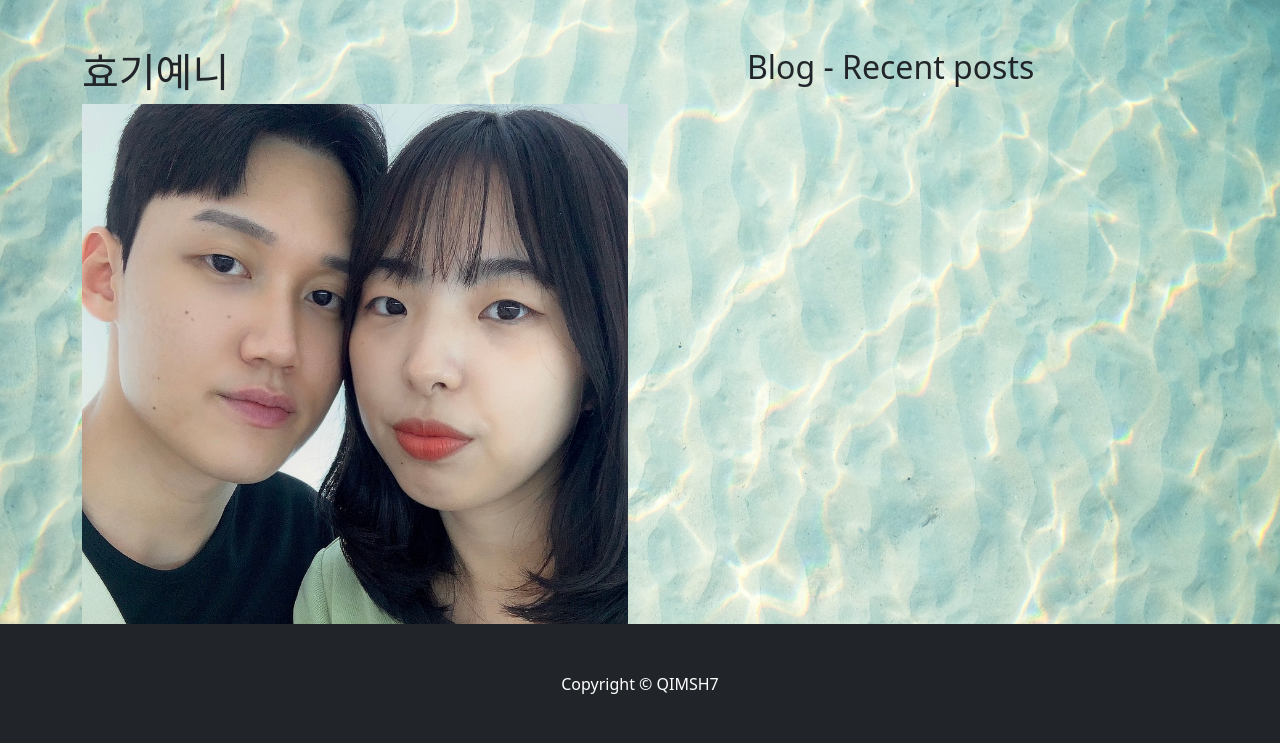
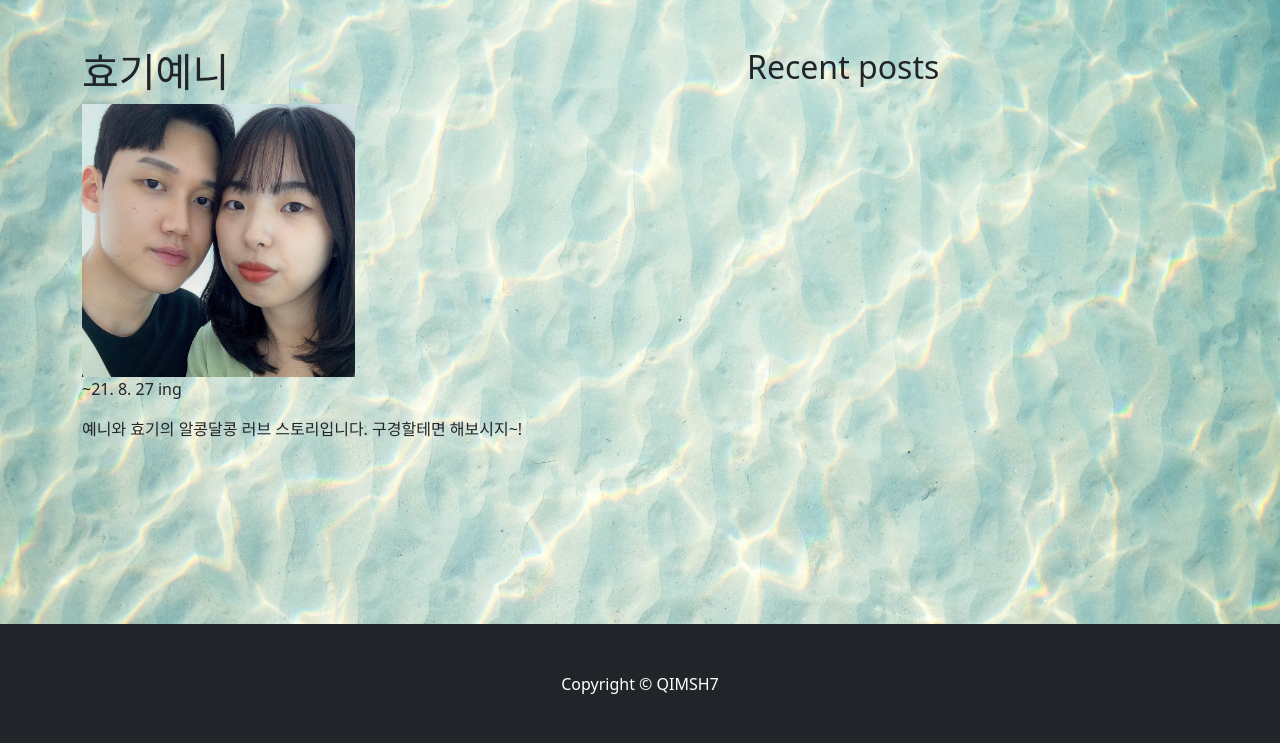
Before and after one commit to qimsh7/do_it_django, a Django app: page / in a window 1280 px wide. Shown: the part 56-799 px from the top of the page. After the commit the page ends 750 px from the top, so only its background shows below. Run offline with Django 4.2, Linux system fonts and the light colour scheme; data that the repository does not hold is empty; some libraries are stand-ins or nearby versions.

Commit message:
edit single_pages

```diff
--- a/blog/templates/blog/post_detail.html
+++ b/blog/templates/blog/post_detail.html
@@ -8,9 +8,9 @@
 {% block main_area %}
     <div id="post-area">
         {% if post.category %}
-                <span class="badge bg-secondary float-end">{{ post.category }}</span>
+                <span class="badge text-bg-light float-end">{{ post.category }}</span>
             {% else %}
-                <span class="badge bg-secondary float-end">미분류</span>
+                <span class="badge text-bg-light float-end">미분류</span>
         {% endif %}
         <!-- Post content-->
         <article>
@@ -40,7 +40,7 @@
             {% if post.tags.exists %}
                 <i class="fas fa-tags"></i>
                 {% for tag in post.tags.all %}
-                    <a href="{{ tag.get_absolute_url }}"><span class="badge bg-pill text-bg-light">{{ tag }}</span></a>
+                    <a href="{{ tag.get_absolute_url }}"><span class="badge text-bg-light">{{ tag }}</span></a>
                 {% endfor %}
                 <br/><br/>
             {% endif %}
--- a/single_pages/templates/single_pages/about_me.html
+++ b/single_pages/templates/single_pages/about_me.html
@@ -19,18 +19,18 @@
                         <h1>안녕하세요. 김상혁입니다.</h1>
                         <br/>
                         <p class="lead">
-                            음악과 유튜브를 좋아합니다. 누워있는것도 좋아합니다.
+                            음악과 유튜브를 좋아합니다. 누워있는것도 좋아합니다. 예니를 가장 좋아합니다.
                         </p>
                         <ul>
                             <li>WORK EXPERIENCE</li>
                             <ul>
-                                <li>응애.</li>
+                                <li>'경력 없음. 가진 것이라고는 오로지 자신감. 열정. 그리고 약간의 미소.'</li>
                                 &nbsp;
                             </ul>
 
                             <li>EDUCATION</li>
                             <ul>
-                                <li>학부생따리입니다.</li>
+                                <li>컴공 3-2 학부생 응애</li>
                                 &nbsp;
                             </ul>
 
--- a/single_pages/templates/single_pages/landing.html
+++ b/single_pages/templates/single_pages/landing.html
@@ -3,7 +3,7 @@
 <html lang="ko">
     <head>
         <meta charset="UTF-8">
-        <title>Do It Django</title>
+        <title>효기예니</title>
         <link rel="stylesheet" href="{% static 'blog/bootstrap/bootstrap.min.css' %}" media="screen">
         <link rel="stylesheet" href="{% static 'single_pages/css/landing.css' %}" media="screen">
         <script src="https://kit.fontawesome.com/d495ca44b3.js" crossorigin="anonymous"></script>
@@ -17,12 +17,12 @@
                 <div class="row justify-content-between">
                     <div class="col-lg-6">
                         <h1 class="mt-5">효기예니</h1>
-                        <img class="img-fluid" src="{% static 'single_pages/images/HY.jpeg' %}">
+                        <img class="img-fluid w-50" src="{% static 'single_pages/images/HY.jpeg' %}">
                         <p>~21. 8. 27 ing</p>
                         <p>예니와 효기의 알콩달콩 러브 스토리입니다. 구경할테면 해보시지~!</p>
                     </div>
                     <div class="col-lg-5 mt-5">
-                        <h2 class="mb-2">Blog - Recent posts</h2>
+                        <h2 class="mb-2">Recent posts</h2>
                         {% for post in recent_posts %}
                             <div class="card mt-1">
                                 <div class="card-body">
```
